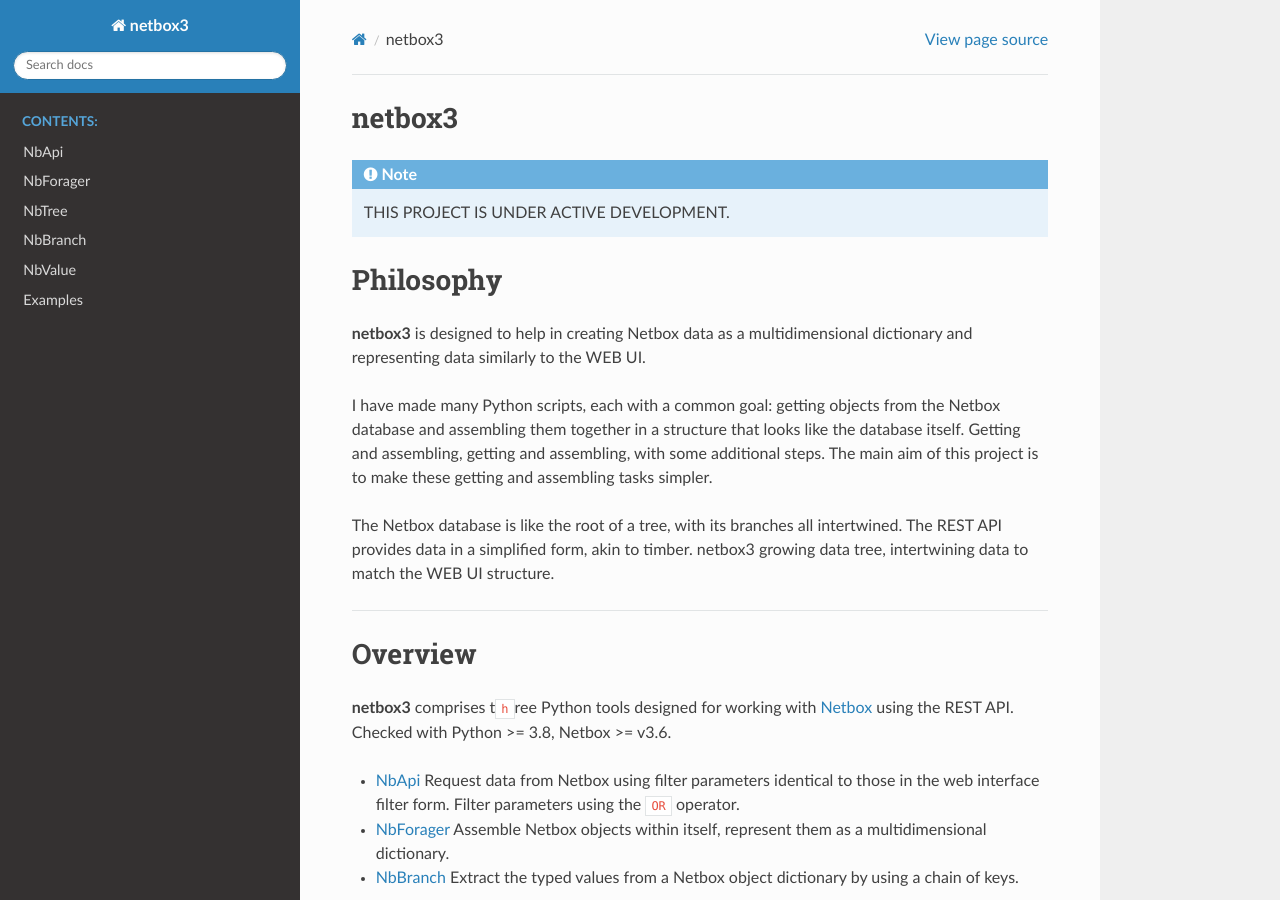
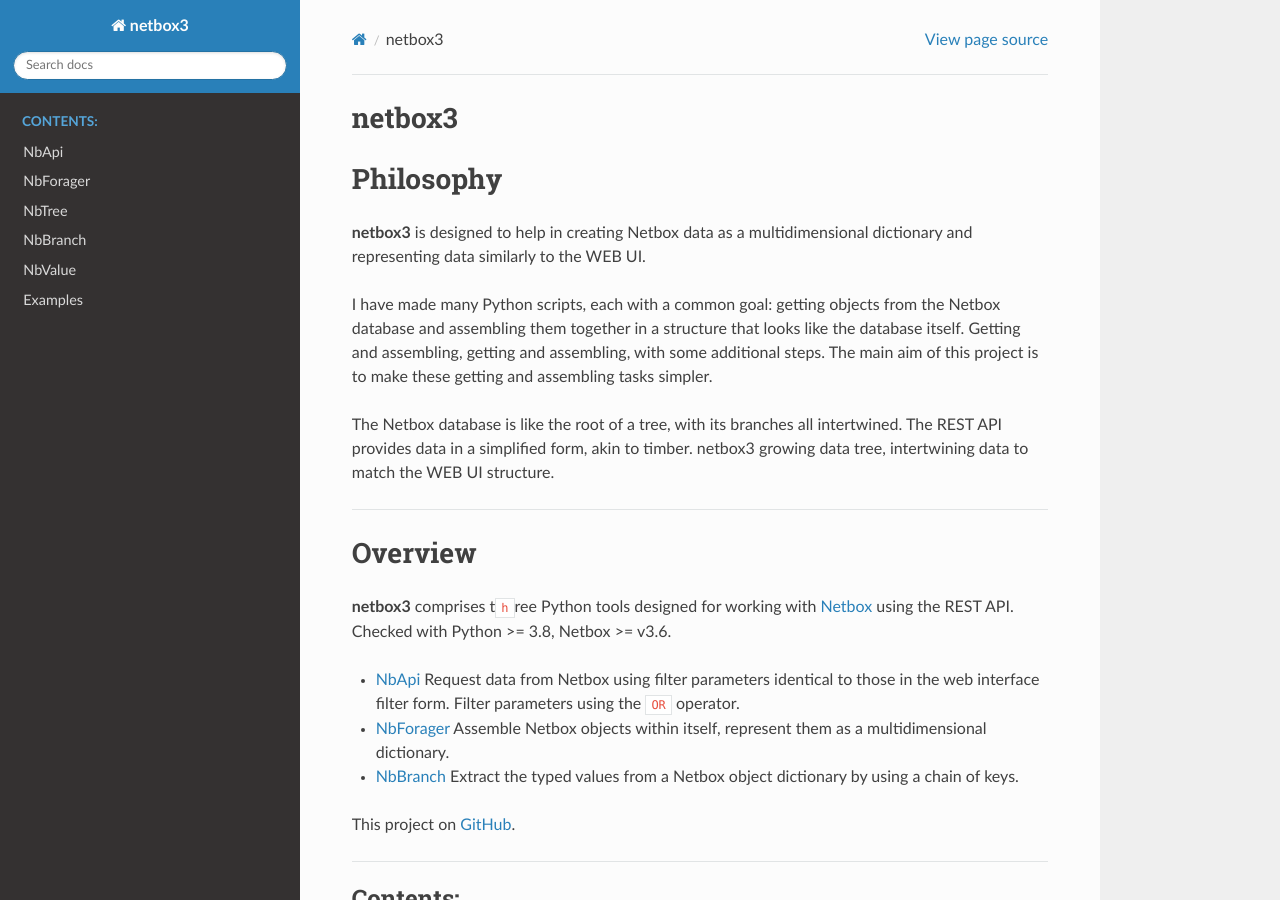
Before and after one commit to vladimirs-git/netbox3, a Sphinx documentation site: the page built from docs/index.rst, in a window 1280 px wide and 900 px high. Built offline with Sphinx 7.4.7 and the Read the Docs theme 2.0.0, drawn with Linux system fonts in a browser that asks for light colours; cross-references to code outside the pages are shown as plain code.

Commit message:
README.rst

```diff
--- a/README.rst
+++ b/README.rst
@@ -1,10 +1,5 @@
 netbox3
 =======
-
-
-.. note::
-
-   THIS PROJECT IS UNDER ACTIVE DEVELOPMENT.
 
 
 Philosophy
--- a/docs/index.rst
+++ b/docs/index.rst
@@ -1,9 +1,5 @@
 netbox3
 =======
-
-.. note::
-
-   THIS PROJECT IS UNDER ACTIVE DEVELOPMENT.
 
 
 Philosophy
--- a/pyproject.toml
+++ b/pyproject.toml
@@ -9,8 +9,7 @@
 repository = "https://github.com/vladimirs-git/netbox3"
 keywords = ["netbox"]
 classifiers = [
-    "Development Status :: 4 - Beta",
-    #"Development Status :: 5 - Production/Stable",
+    "Development Status :: 5 - Production/Stable",
     "Intended Audience :: Developers",
     "License :: OSI Approved :: Apache Software License",
     "Programming Language :: Python :: 3.8",
```
